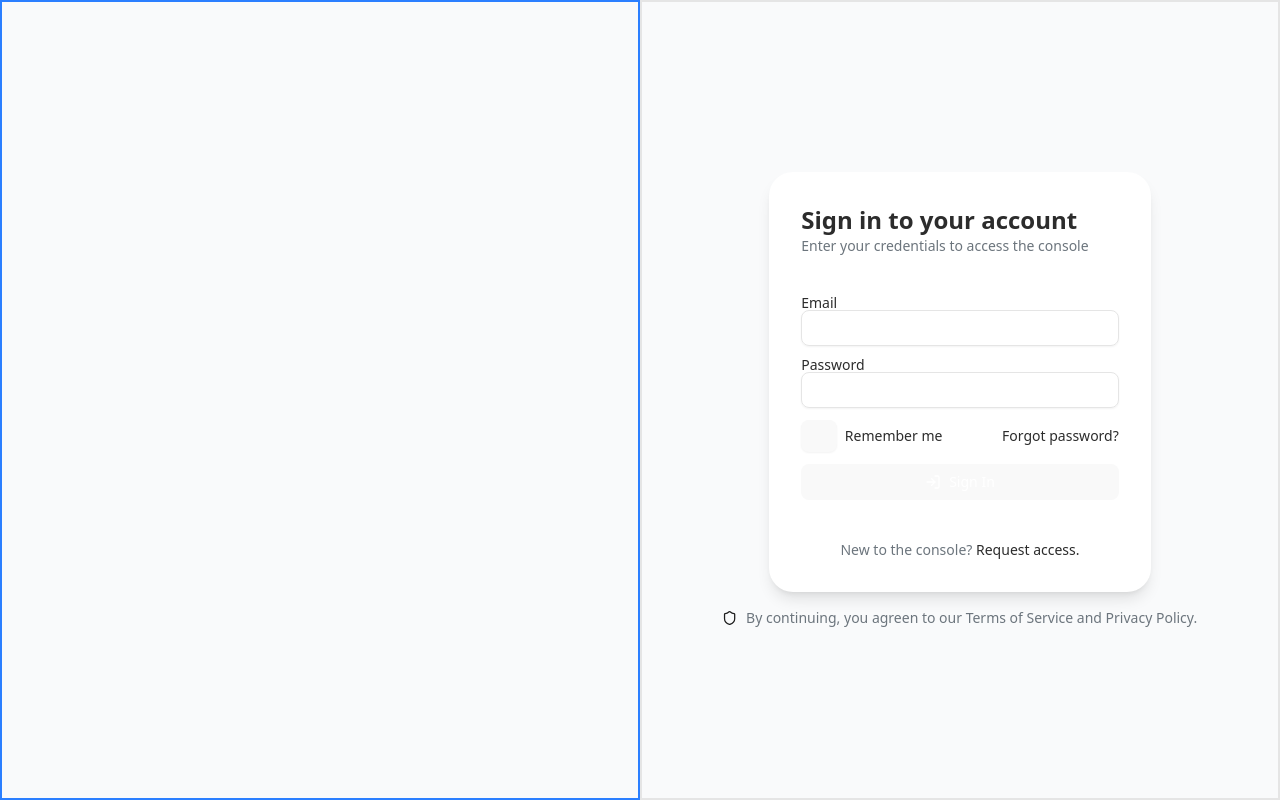
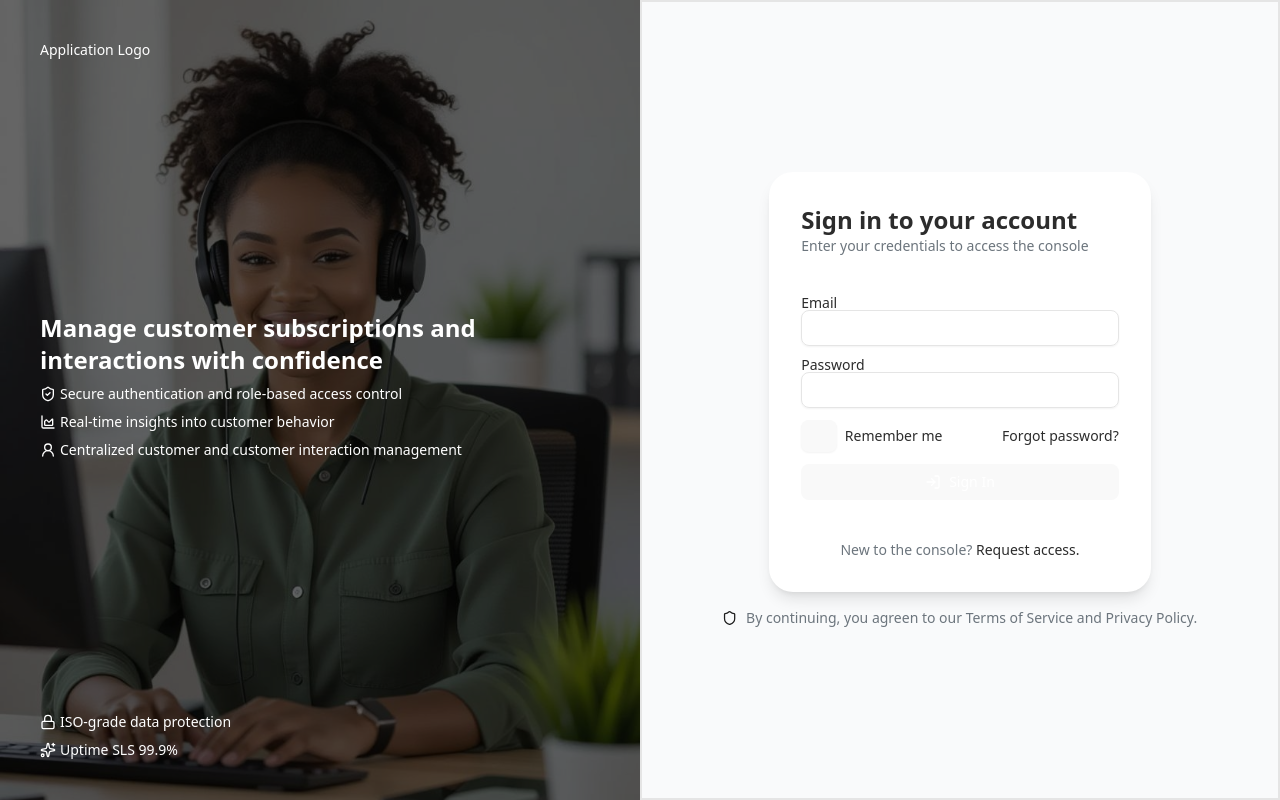
Before and after one commit to Appsol-Devs/appsol-cms-web, a React (Vite) app: page /login in a window 1280 px wide. Built offline with nearby package versions, Linux system fonts and the light colour scheme.

Commit message:
login banner implemented

```diff
--- a/src/pages/auth/login/LoginBanner.tsx
+++ b/src/pages/auth/login/LoginBanner.tsx
@@ -1,5 +1,43 @@
+import { ChartArea, Lock, ShieldCheck, Sparkles, User2 } from "lucide-react";
+
 const LoginBanner = () => {
-  return <div className="w-1/2 border-2 border-blue-500"></div>;
+  return (
+    <div className="w-1/2 h-full p-10 relative text-white bg-[url('/assets/images/login-banner.png')] bg-cover bg-center">
+      <div className="absolute inset-0 bg-black/60"></div> {/* Overlay */}
+      <div className="relative text-sm h-full flex flex-col w-full justify-between">
+        <p>Application Logo</p>
+
+        <div className="space-y-2">
+          <p className="text-2xl font-semibold">
+            Manage customer subscriptions and interactions with confidence
+          </p>
+          <div className="flex items-center gap-1">
+            <ShieldCheck className="w-4 h-4" />
+            <p>Secure authentication and role-based access control</p>
+          </div>
+          <div className="flex items-center gap-1">
+            <ChartArea className="w-4 h-4" />
+            <p>Real-time insights into customer behavior</p>
+          </div>
+          <div className="flex items-center gap-1">
+            <User2 className="w-4 h-4" />
+            <p>Centralized customer and customer interaction management</p>
+          </div>
+        </div>
+
+        <div className="space-y-2">
+          <div className="flex items-center gap-1">
+            <Lock className="w-4 h-4" />
+            <p>ISO-grade data protection</p>
+          </div>
+          <div className="flex items-center gap-1">
+            <Sparkles className="w-4 h-4" />
+            <p>Uptime SLS 99.9%</p>
+          </div>
+        </div>
+      </div>
+    </div>
+  );
 };
 
 export default LoginBanner;
```
Also changed, not shown: public/assets/images/login-banner.png (added).
